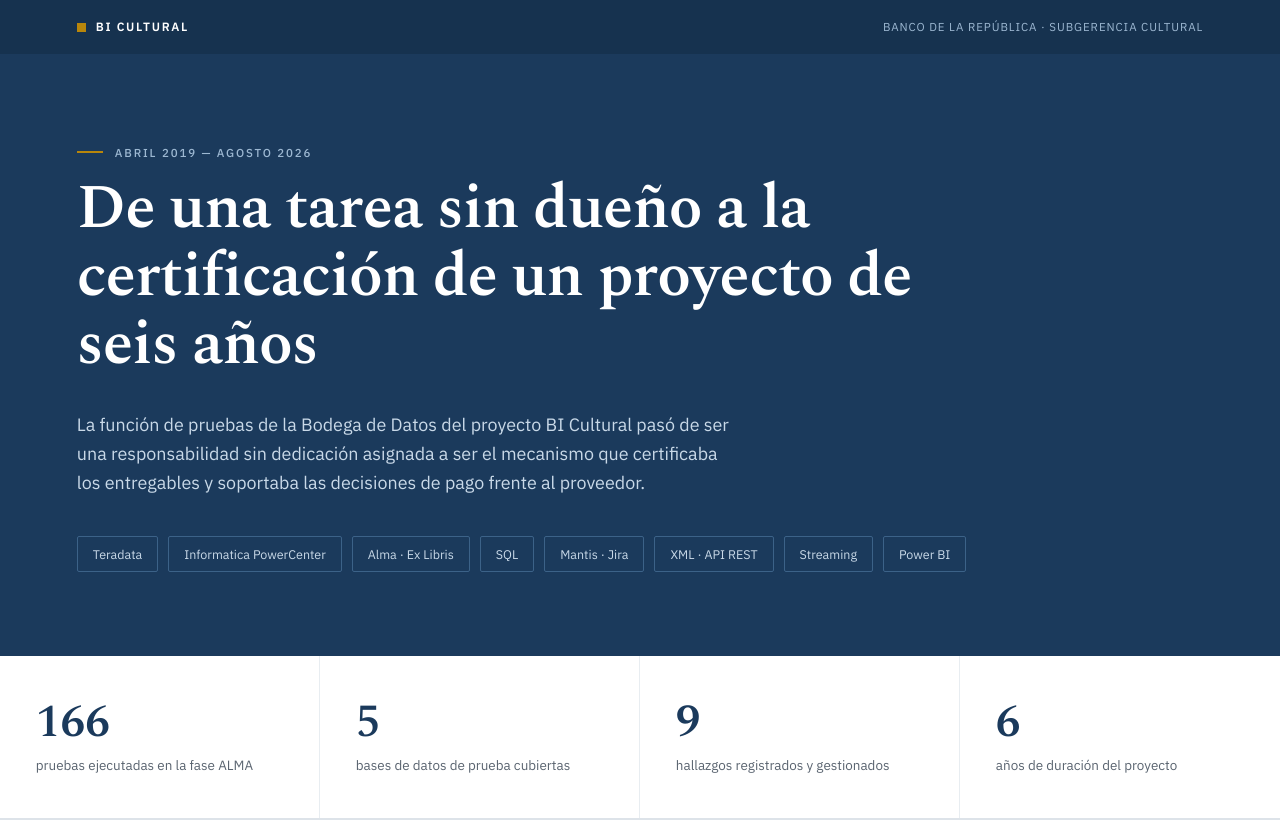
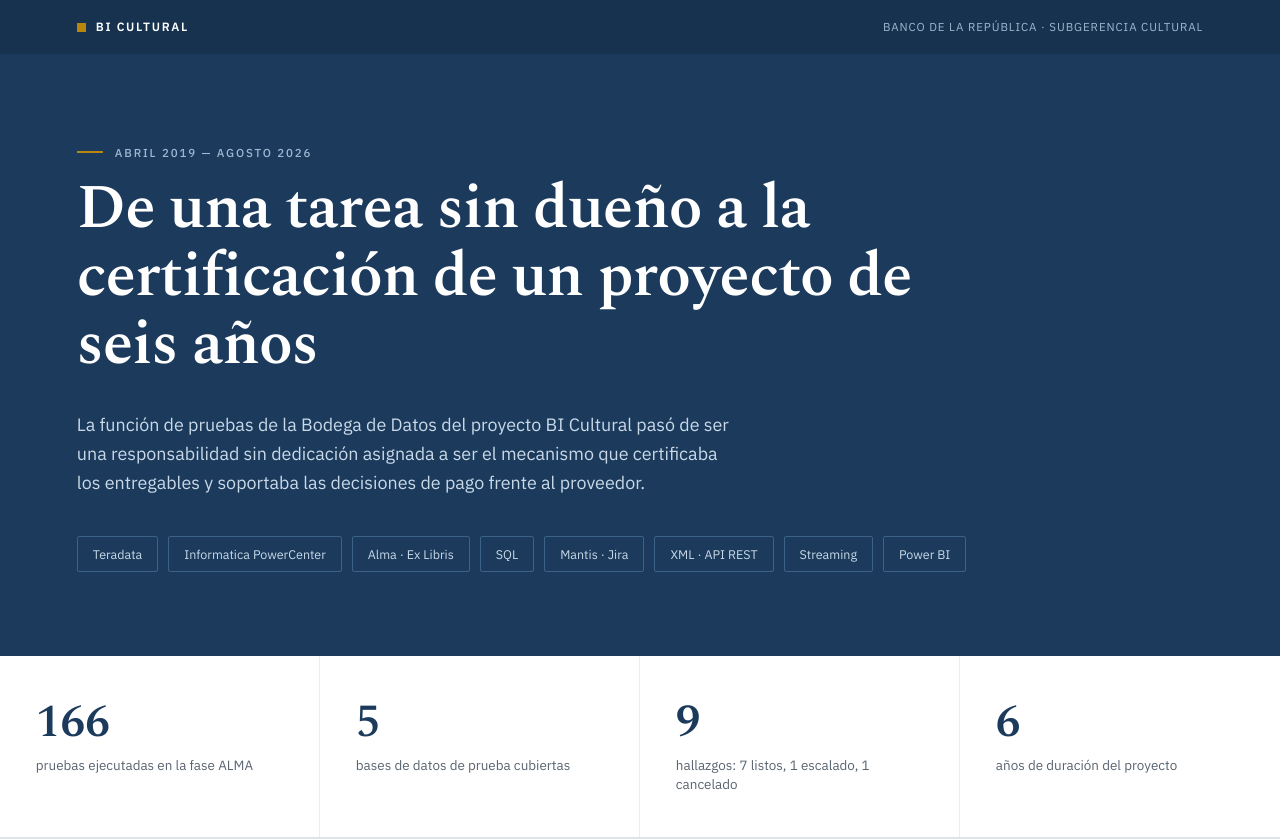
Before and after one commit to aquilu/bicult, a plain HTML site: page index.html in a window 1280 px wide. Shown: the top 840 px of the page. Drawn offline with nearby package versions, Linux system fonts and the light colour scheme.

Commit message:
Actualiza la lámina y corrige el conteo de hallazgos
- Nueva versión de la lámina panorámica.
- Hallazgos: 7 listos, 1 escalado a Teradata y 1 cancelado (antes decía
  ocho resueltos, que no coincidía con la tabla del informe final).

Co-Authored-By: Claude Opus 5 (1M context) <noreply@anthropic.com>
Claude-Session: https://claude.ai/code/session_01GRw5dPeSYFHvxAp1DsuiCx

```diff
--- a/index.html
+++ b/index.html
@@ -293,7 +293,7 @@ const ETAPAS=[
   {label:"APORTE DE VALOR",items:["Detección del hallazgo bloqueante antes del paso a producción: sin las severidades ni las transformaciones definidas, el proceso no pasa de Stage y no carga ningún registro.","Requerimiento especificado con campos de entrada y salida, formatos, orígenes y los seis casos de transformación con su distribución real."]},
   {label:"EVIDENCIA",items:["Documento de mantenimiento BI-CULTURAL, 26 de agosto de 2026.","Registros en el modelo: 1.540.836 autoridades, 1.158.085 registros bibliográficos y 2.906.609 ejemplares."]}]}];
 
-const CIFRAS=[["166","pruebas ejecutadas en la fase ALMA"],["5","bases de datos de prueba cubiertas"],["9","hallazgos registrados y gestionados"],["6","años de duración del proyecto"]];
+const CIFRAS=[["166","pruebas ejecutadas en la fase ALMA"],["5","bases de datos de prueba cubiertas"],["9","hallazgos: 7 listos, 1 escalado, 1 cancelado"],["6","años de duración del proyecto"]];
 const BD=[["PRU_BR_VIEW",65,"39%"],["PRU_BR_STAGE",31,"19%"],["PRU_BR_DATA",26,"16%"],["PRU_BR_LANDING",25,"15%"],["PRU_GESTOR_VIEW_STAGE",19,"11%"]];
 const HALL=[
 ["BICULT-159","El proceso CULTElAu no modifica los campos correspondientes en la tabla destino","Cancelado","11/dic/24"],
```
Also changed, not shown: laminas/BI_CULTURAL_Panorama_General.jpg, 1 other file.
